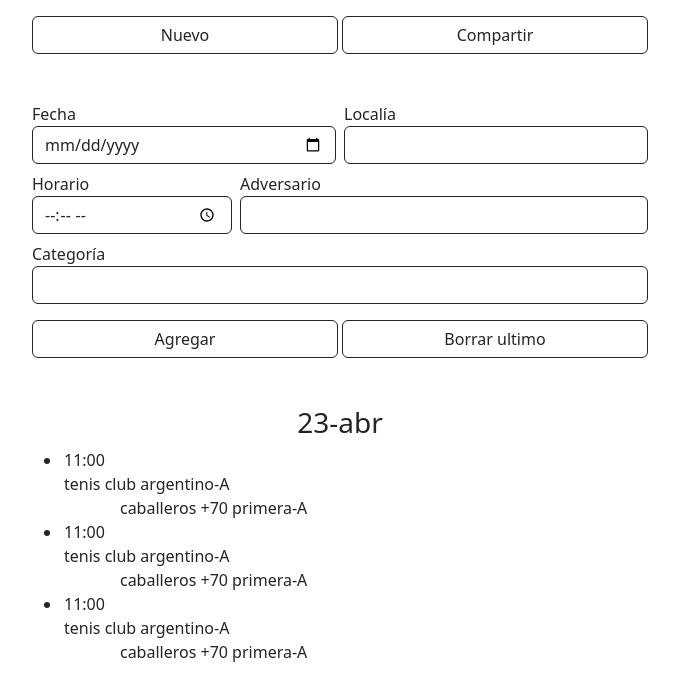
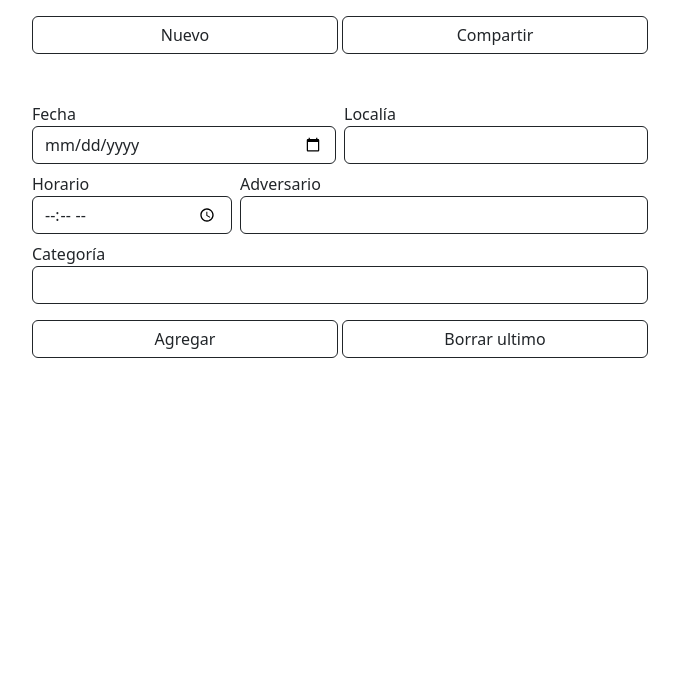
Before and after one commit to moradan/flyer-geba, a Next.js app: page / in a window 1280 px wide. Shown: the top 700 px of the page, without its empty margins (300-979 px from the left). Built offline with nearby package versions, Linux system fonts and the light colour scheme.

Commit message:
prototipo estatico

```diff
--- a/src/components/Flyer.tsx
+++ b/src/components/Flyer.tsx
@@ -1,9 +1,13 @@
-import Fecha from "./Fecha";
+import PartidoData from "@/model/PartidoData";
+import ListaFechas from "./ListaFechas";
+import Titulo from "./Titulo";
 
-export function Flyer() {
+export default function Flyer( {titulo, datos}: {titulo: string, datos: Array<PartidoData>} ) {
+    /* Logica para convertir datos en una representacion que siga la jerarquia
+    de componentes establecida */
+
     return (
         <>
-        <Fecha />
         </>
     );
 }
--- /dev/null
+++ b/src/components/ListaFechas.tsx
@@ -0,0 +1,7 @@
+export default function ListaFechas({ listaFechas }: { listaFechas: Array<FechaData> }) {
+    return (
+        <ul>
+
+        </ul>
+    );
+}
--- /dev/null
+++ b/src/components/Titulo.tsx
@@ -0,0 +1,7 @@
+export default function Titulo({ titulo }: { titulo: string; }) {
+    return (
+        <h1>
+            {titulo}
+        </h1>
+    );
+}
--- a/src/model/PartidoData.ts
+++ b/src/model/PartidoData.ts
@@ -1,4 +1,4 @@
-export class PartidoEntity {
+export default class PartidoData {
     fecha: string;
     localia: string;
     horario: string;
--- a/src/pages/index.tsx
+++ b/src/pages/index.tsx
@@ -2,11 +2,15 @@ import Head from "next/head";
 import { Inter } from "next/font/google";
 import PanelControl from "@/components/PanelControl"
 import Formulario from "@/components/Formulario";
-import { Flyer } from "@/components/Flyer";
+import Flyer from "@/components/Flyer";
+import PartidoData from "@/model/PartidoData";
 
 const inter = Inter({ subsets: ["latin"] });
 
 export default function Home() {
+
+  const titulo = "";
+  const datos: Array<PartidoData> = [];
 
   return (
     <>
@@ -23,7 +27,7 @@ export default function Home() {
             <Formulario />
           </header>
           <main className="col">
-            <Flyer />
+            <Flyer titulo={titulo} datos={datos}/>
           </main>
       </div>
     </>
```
